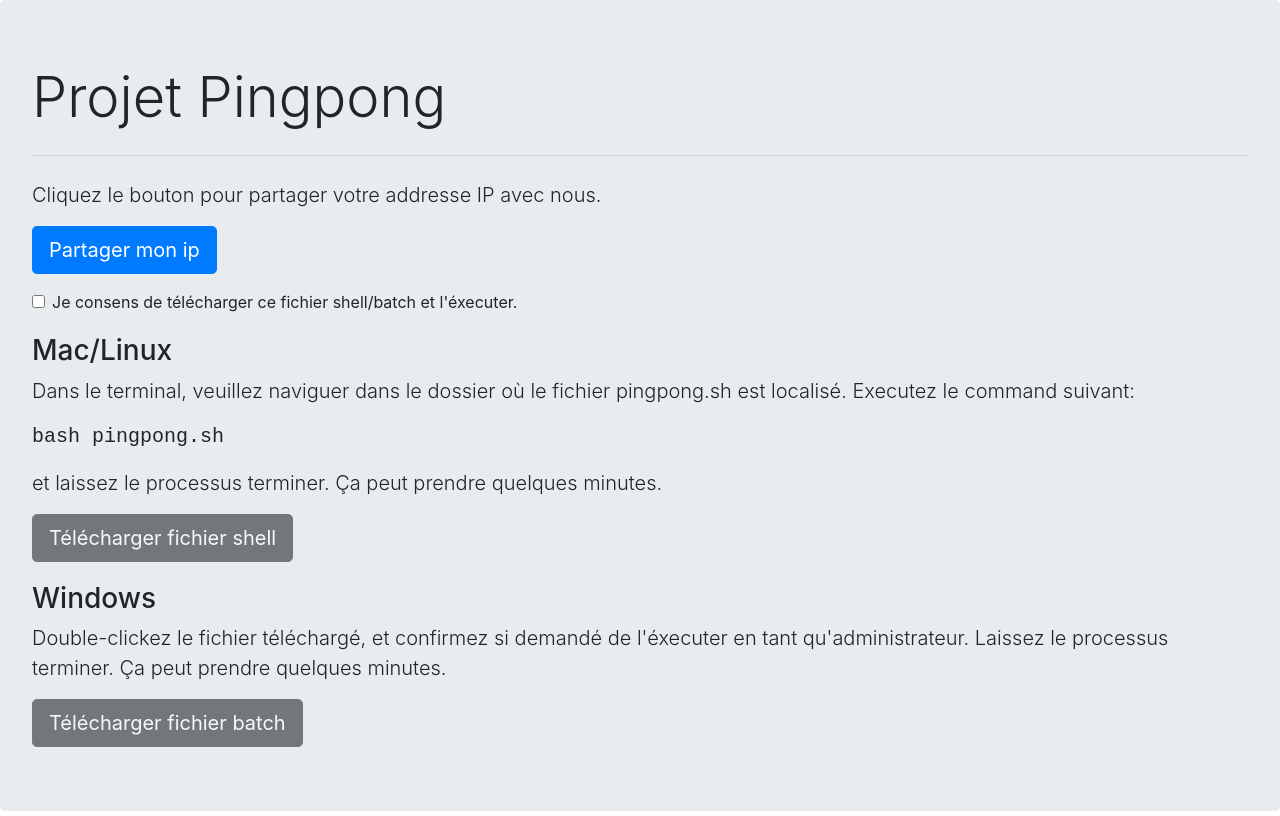
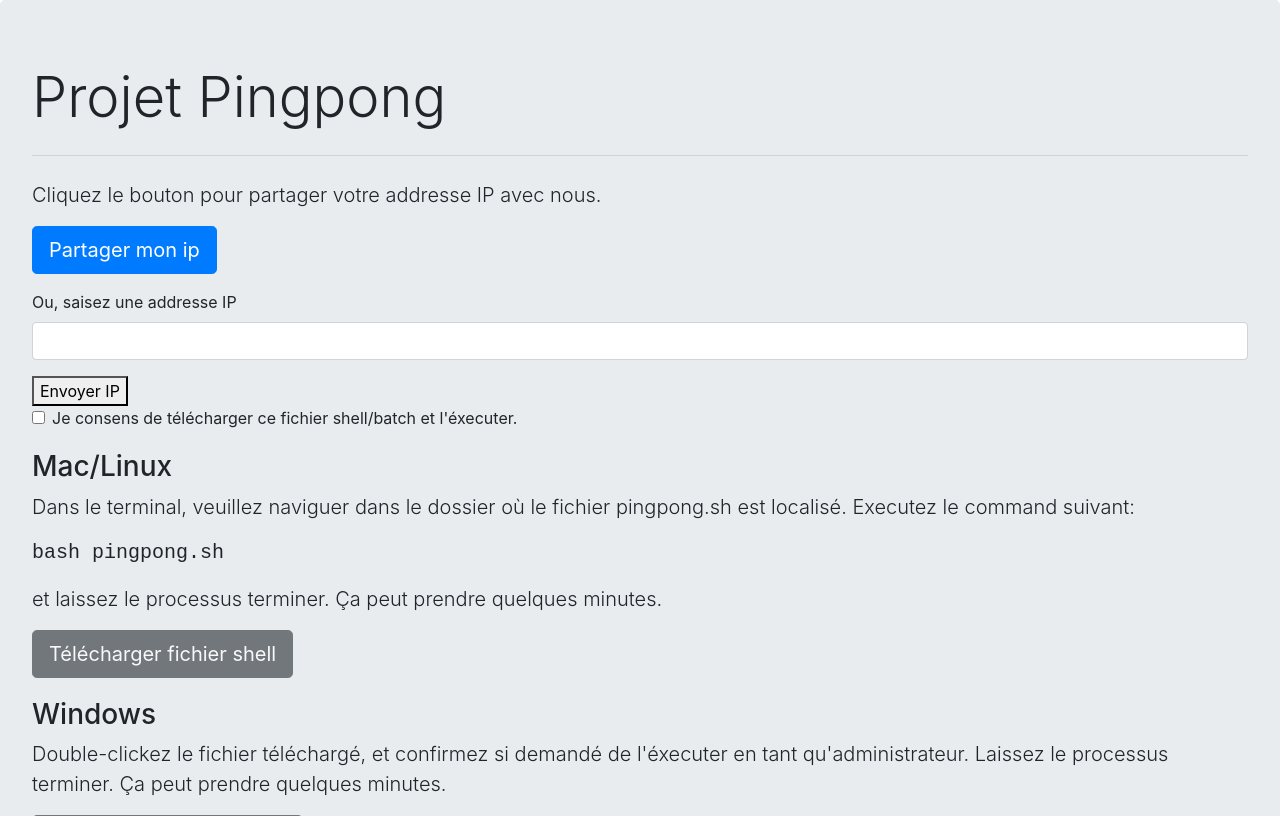
Before and after one commit to Marie-Donnie/pingpong_front, a PHP site: page / in a window 1280 px wide. Shown: the top 816 px of the page. Run offline with PHP 8.4, Linux system fonts and the light colour scheme; some libraries are stand-ins or nearby versions.

Commit message:
form for add ip

```diff
--- a/web/index.php
+++ b/web/index.php
@@ -52,9 +52,24 @@
     <div class="jumbotron">
       <h1 class="display-4">Projet Pingpong</h1>
       <hr class="my-4">
-      <p class="lead">Cliquez le bouton pour partager votre addresse IP avec nous.</p>
-      <button class="btn btn-primary btn-lg mb-3" id="postIP">Partager mon ip</button>
-      <br/>
+      <div>
+        <div>
+          <p class="lead">Cliquez le bouton pour partager votre addresse IP avec nous.</p>
+          <button class="btn btn-primary btn-lg mb-3" id="postIP">Partager mon ip</button>
+          <br/>
+         </div>
+         <div>
+           <form action="https://aqueous-dusk-24314.herokuapp.com/ip/add" method="POST">
+             <div class="form-group">
+               <label for="ip_input">Ou, saisez une addresse IP</label>
+               <input name="ip" class="form-control" id="ip_input" value="">
+             </div>
+             <div>
+               <button>Envoyer IP</button>
+             </div>
+           </form>
+          </div>
+      </div>
       <div class="consent-div">
         <input type="checkbox" class="form-check-input" id="consent">
         <label class="form-check-label" for="exampleCheck1">Je consens de télécharger ce fichier shell/batch et l'éxecuter.</label>
```
